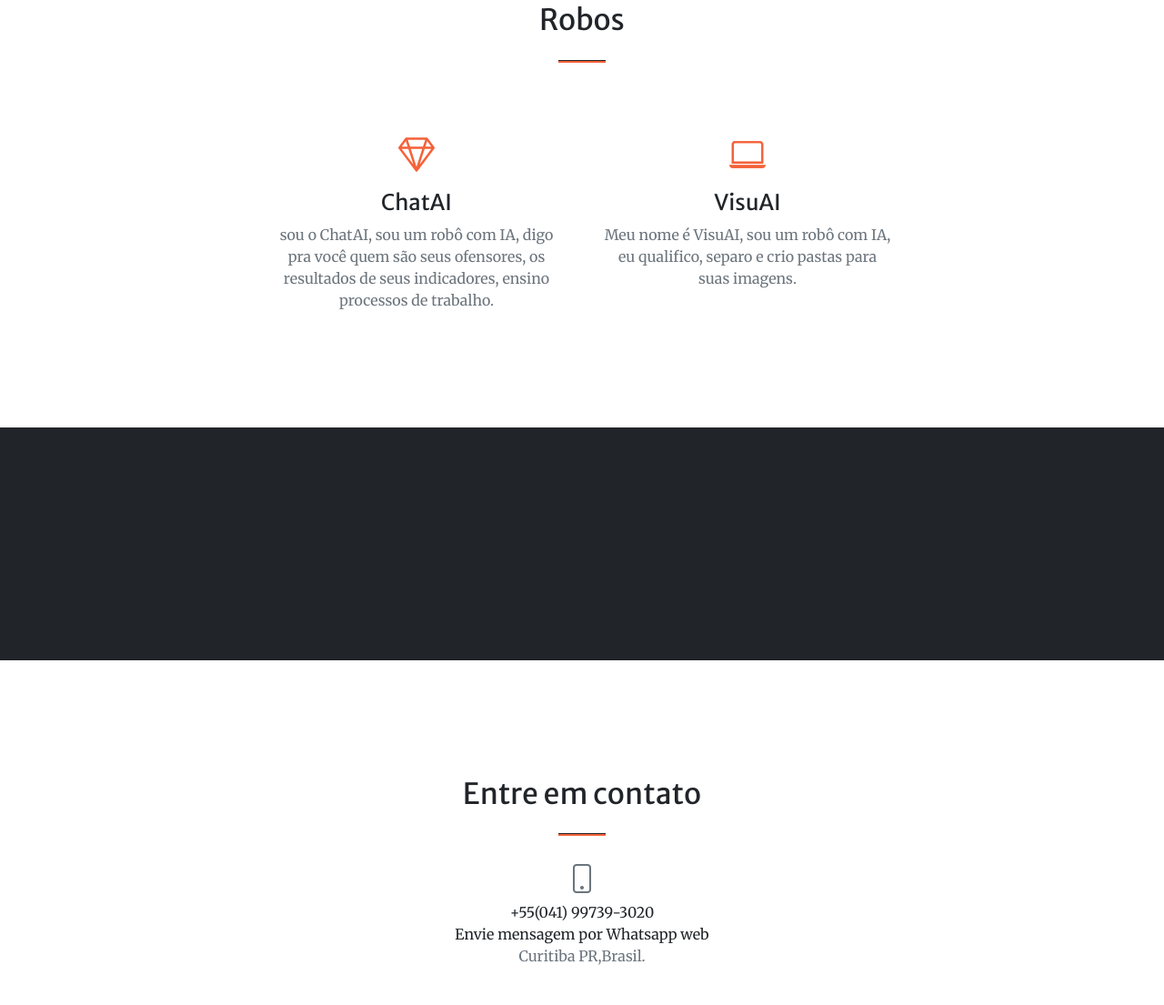
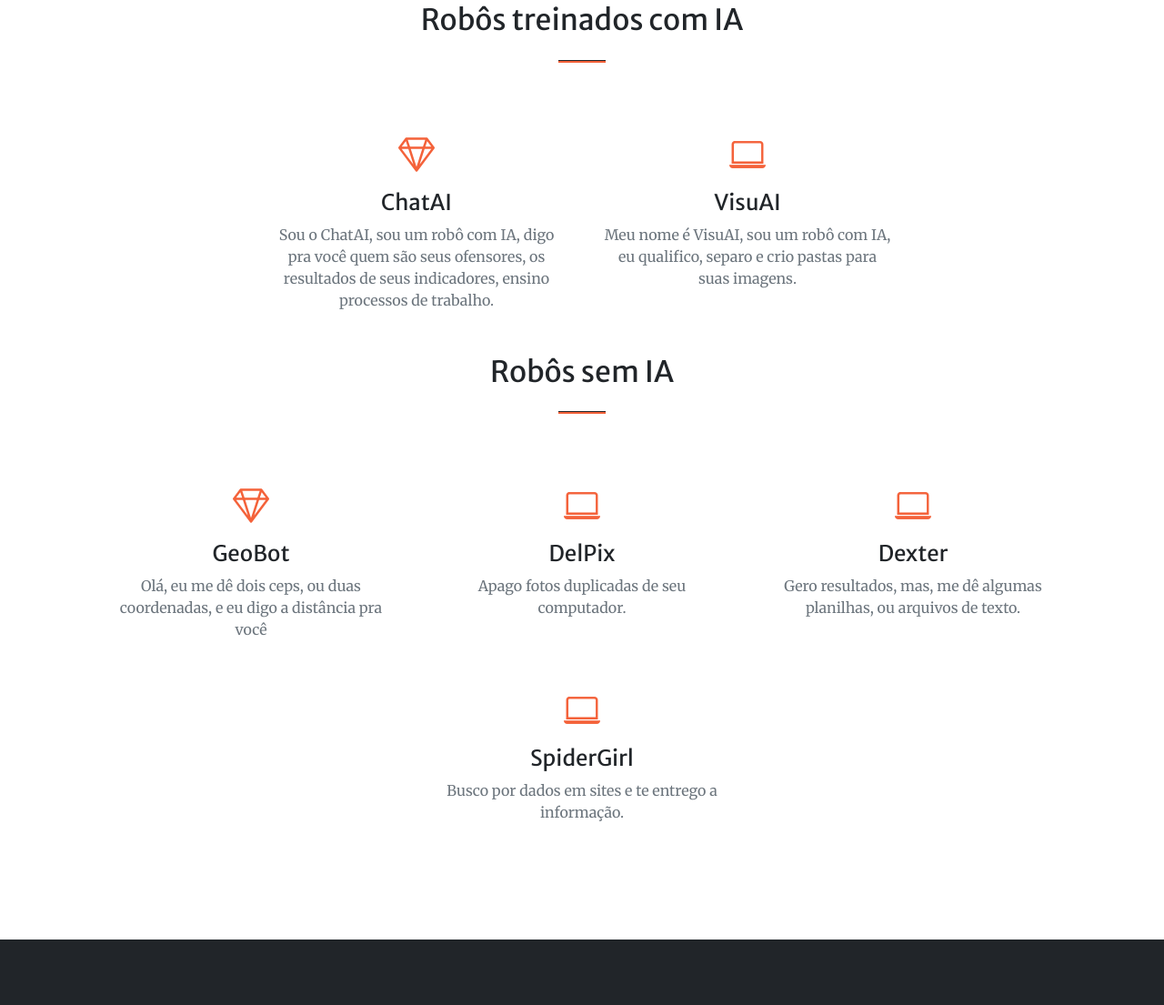
Before and after one commit to roboseiaparaempresas/roboseiaparaempresas.github.io, a plain HTML site: page index.html in a window 1280 px wide. Shown: the part 1465-2570 px from the top of the page at 91% size. Drawn offline with nearby package versions, Linux system fonts and the light colour scheme; some packages are replaced by stand-ins of ours; a script that the page names is missing.

Commit message:
Add files via upload

```diff
--- a/index.html
+++ b/index.html
@@ -71,7 +71,7 @@
         <!-- Services-->
        <section class="page-section" id="services">
             <div class="container px-4 px-lg-5">
-                <h2 class="text-center mt-0">Robos</h2>
+                <h2 class="text-center mt-0">Robôs treinados com IA</h2>
                 <hr class="divider" />
                 <div class="row gx-4 gx-lg-5 justify-content-center">
                     <!-- Serviço 1 -->
@@ -79,7 +79,7 @@
                         <div class="mt-5">
                             <div class="mb-2"><i class="bi-gem fs-1 text-primary"></i></div>
                             <h3 class="h4 mb-2">ChatAI</h3>
-                            <p class="text-muted mb-0">sou o ChatAI, sou um robô com IA, digo pra você quem são seus ofensores, os resultados de seus indicadores, ensino processos de trabalho.</p>
+                            <p class="text-muted mb-0">Sou o ChatAI, sou um robô com IA, digo pra você quem são seus ofensores, os resultados de seus indicadores, ensino processos de trabalho.</p>
                         </div>
                     </div>
                     <!-- Serviço 2 -->
@@ -90,6 +90,49 @@
                             <p class="text-muted mb-0">Meu nome é VisuAI, sou um robô com IA, eu qualifico, separo e crio pastas para suas imagens.</p>
                         </div>
                     </div>
+                </div>
+            </div>
+            <br><br>
+            <div class="container px-4 px-lg-5">
+                <h2 class="text-center mt-0">Robôs sem IA</h2>
+                <hr class="divider" />
+                <div class="row gx-4 gx-lg-5 justify-content-center">
+                    <!-- Serviço 1 -->
+                    <div class="col-lg-4 col-md-6 text-center">
+                        <div class="mt-5">
+                            <div class="mb-2"><i class="bi-gem fs-1 text-primary"></i></div>
+                            <h3 class="h4 mb-2">GeoBot</h3>
+                            <p class="text-muted mb-0">Olá, eu me dê dois ceps, ou duas coordenadas, e eu digo a distância pra você</p>
+                        </div>
+                    </div>
+                    <!-- Serviço 2 -->
+                    <div class="col-lg-4 col-md-6 text-center">
+                        <div class="mt-5">
+                            <div class="mb-2"><i class="bi-laptop fs-1 text-primary"></i></div>
+                            <h3 class="h4 mb-2">DelPix</h3>
+                            <p class="text-muted mb-0">Apago fotos duplicadas de seu computador.</p>
+                        </div>
+                    </div>
+
+                    <!-- Serviço 3 -->
+                    <div class="col-lg-4 col-md-6 text-center">
+                        <div class="mt-5">
+                            <div class="mb-2"><i class="bi-laptop fs-1 text-primary"></i></div>
+                            <h3 class="h4 mb-2">Dexter</h3>
+                            <p class="text-muted mb-0">Gero resultados, mas, me dê algumas planilhas, ou arquivos de texto.</p>
+                        </div>
+                    </div>
+
+                     <!-- Serviço 3 -->
+                    <div class="col-lg-4 col-md-6 text-center">
+                        <div class="mt-5">
+                            <div class="mb-2"><i class="bi-laptop fs-1 text-primary"></i></div>
+                            <h3 class="h4 mb-2">SpiderGirl</h3>
+                            <p class="text-muted mb-0">Busco por dados em sites e te entrego a informação.</p>
+                        </div>
+                    </div>
+
+
                 </div>
             </div>
         </section>
```
